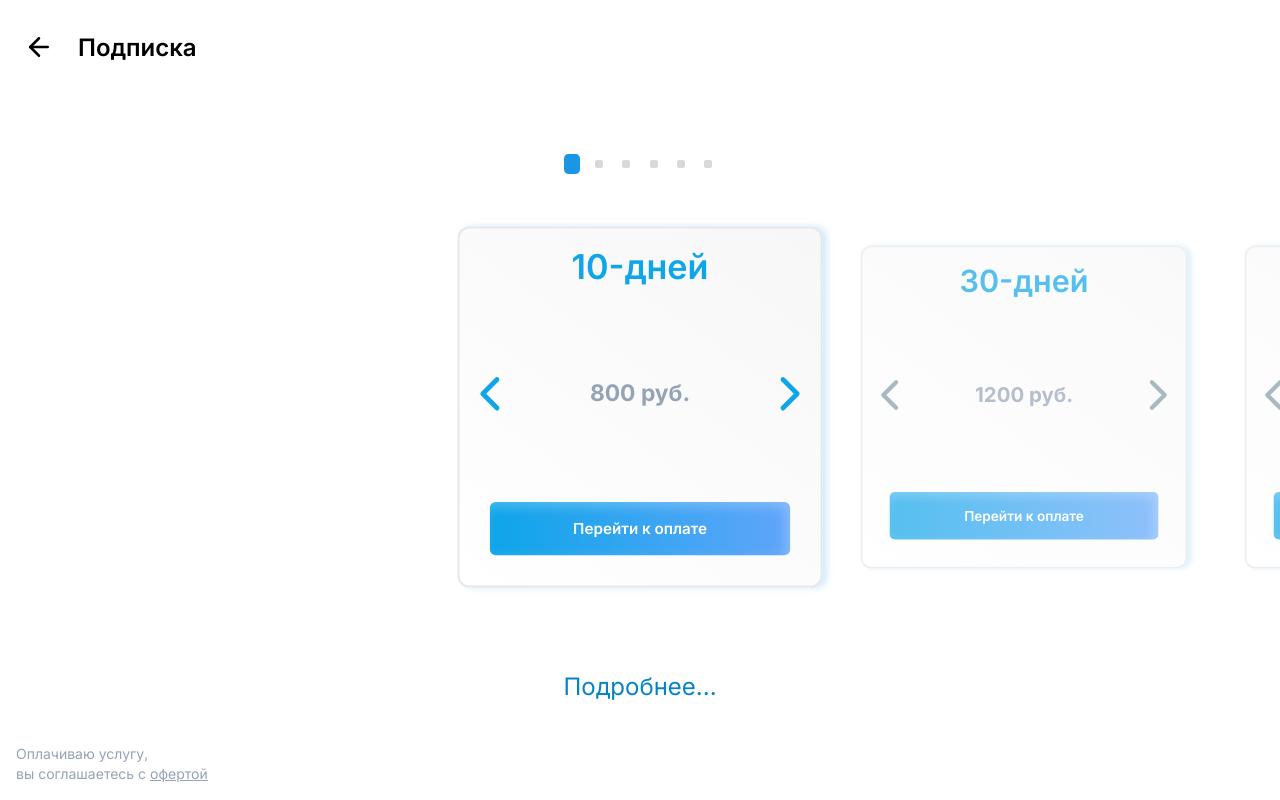
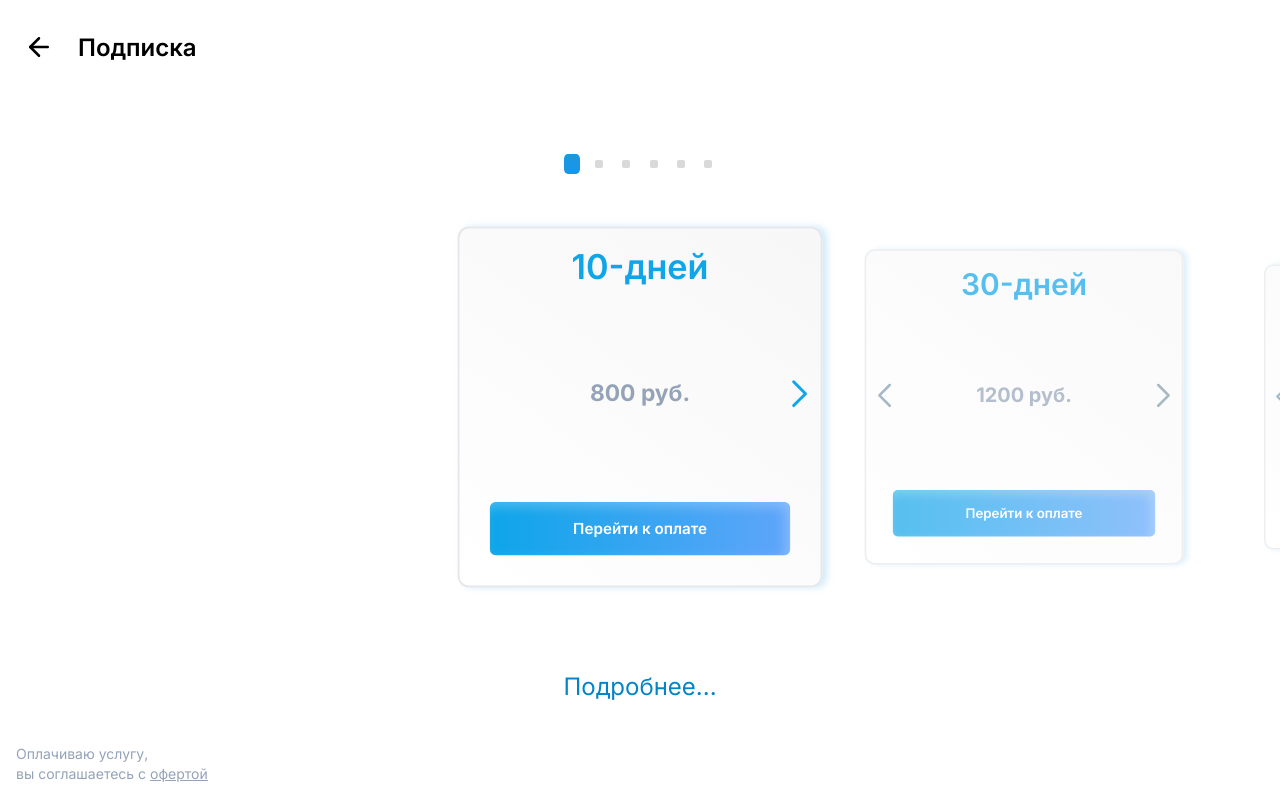
Before and after one commit to VladislavYarikov/sami-paywall, a SvelteKit app: page / in a window 1280 px wide. Built offline with nearby package versions, Linux system fonts and the light colour scheme.

Commit message:
arrows changes

```diff
--- a/src/routes/+page.svelte
+++ b/src/routes/+page.svelte
@@ -38,7 +38,7 @@
               const rect = item.getBoundingClientRect();
               const itemCenter = rect.left + rect.width / 2;
               const distance = Math.abs(containerCenter - itemCenter);
-              const scale = Math.max(0.85, 0.95 - distance / containerCenter / 5);
+              const scale = Math.max(0.75, 0.95 - distance / containerCenter / 5);
 
               item.style.transform = `scale(${scale})`;
 
@@ -138,8 +138,8 @@
                   {priceArr[index]} руб.
                 </h1>
 
-                <ChevronLeft size={60} color={closestItemIndex == index ? "#0ea5e9" : "#809CAD"}  class="absolute top-0 bottom-0 left-0" style="margin: auto 0; transform: translateX(-50%)"/>
-                <ChevronRight size={60} color={closestItemIndex == index ? "#0ea5e9" : "#809CAD"}  class="absolute top-0 bottom-0 right-0" style="margin: auto 0; transform: translateX(50%)"/>
+                <ChevronLeft size={50} strokeWidth={1.5} color={closestItemIndex == index ? "#0ea5e9" : "#809CAD"}  class="absolute top-0 bottom-0 left-0 {index == 0 ? "invisible" : "visible"}" style="margin: auto 0; transform: translateX(-70%)"/>
+                <ChevronRight size={50} strokeWidth={1.5} color={closestItemIndex == index ? "#0ea5e9" : "#809CAD"}  class="absolute top-0 bottom-0 right-0 {index == 5 ? "invisible" : "visible"}" style="margin: auto 0; transform: translateX(70%)"/>
               </div>
               <button
                 class="shadow-[inset_-5px_5px_12.5px_0px_rgba(255,_255,_255,_0.25)]
```
